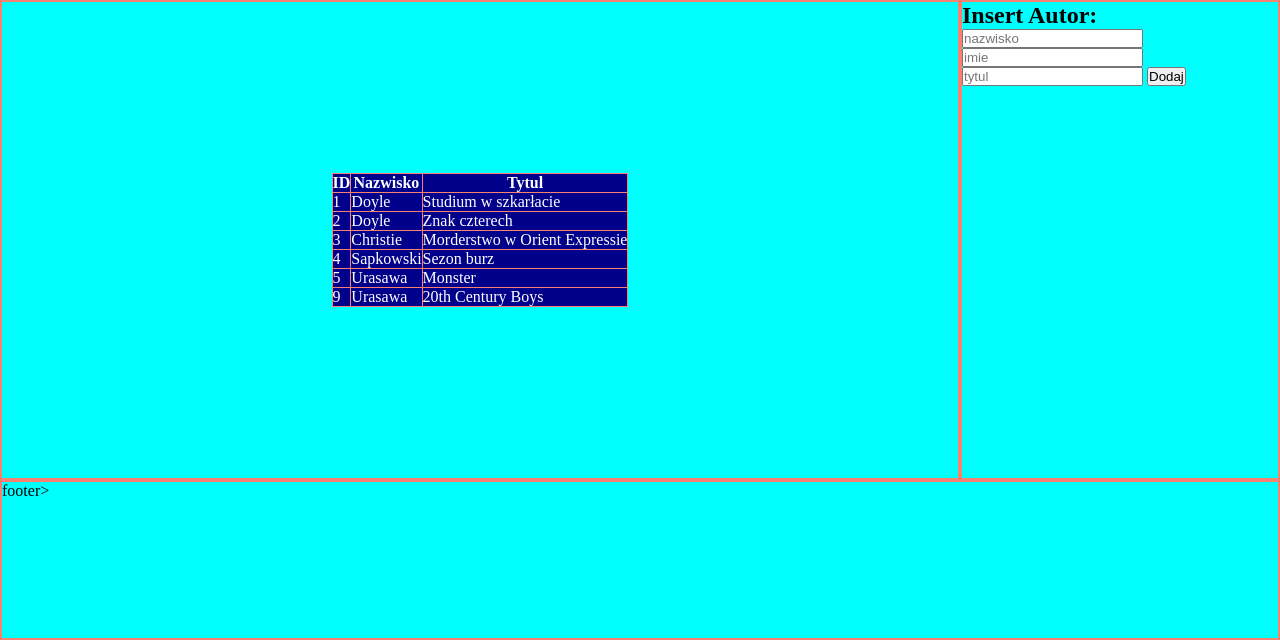
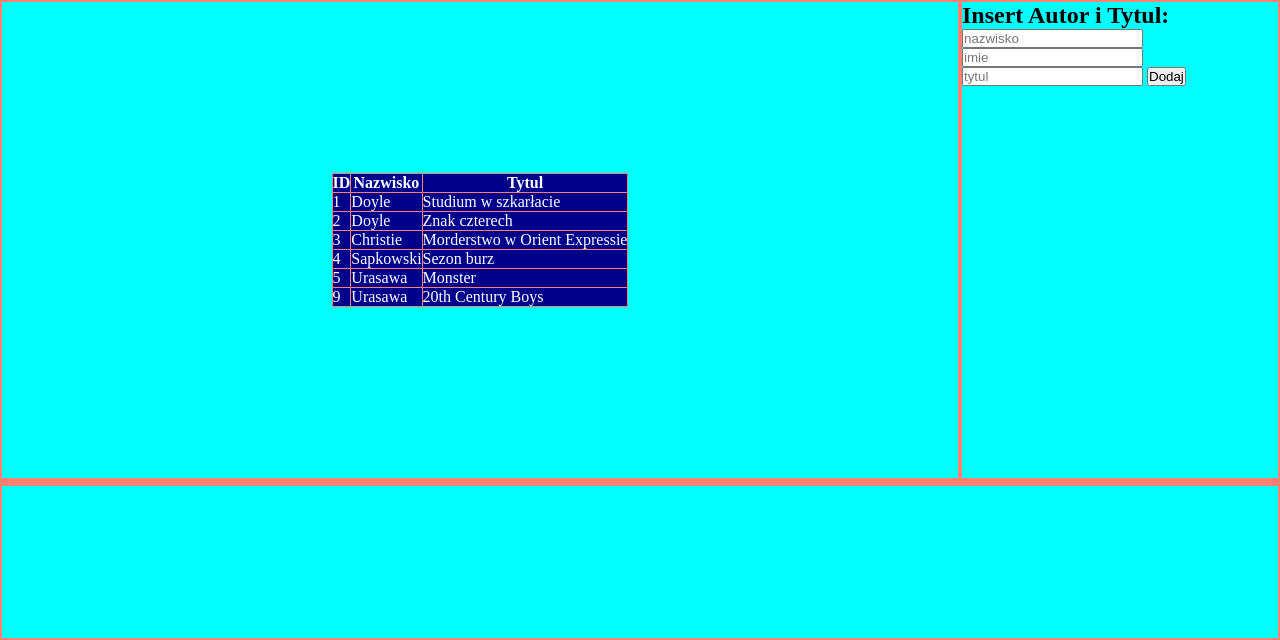
Before and after one commit to 3ti-2020/crud-wiele-do-wielu-oliwier-sikora, a PHP site: page / in a window 1280 px wide. Shown: the part 160-800 px from the top of the page. Run offline with PHP 8.4, Linux system fonts and the light colour scheme; data comes from the database, SQL or seed files in the repository; data that the repository does not hold is empty.

Commit message:
Add files via upload

```diff
--- a/index.php
+++ b/index.php
@@ -41,7 +41,7 @@
 </main>
 <aside>
 
-                    <h2>Insert Autor:</h2>
+                    <h2>Insert Autor i Tytul:</h2>
                     <form action="insert.php" method="POST" class="formularz">
                     <input type="text" name="autor" id="autor" placeholder="nazwisko">
                     <input type="text" name="imie" id="imie" placeholder="imie">
@@ -51,7 +51,7 @@
 
 
 </aside>
-<footer>footer>
+<footer><footer>
 </body>
 <script src="main.js"></script>
 </html>
```
